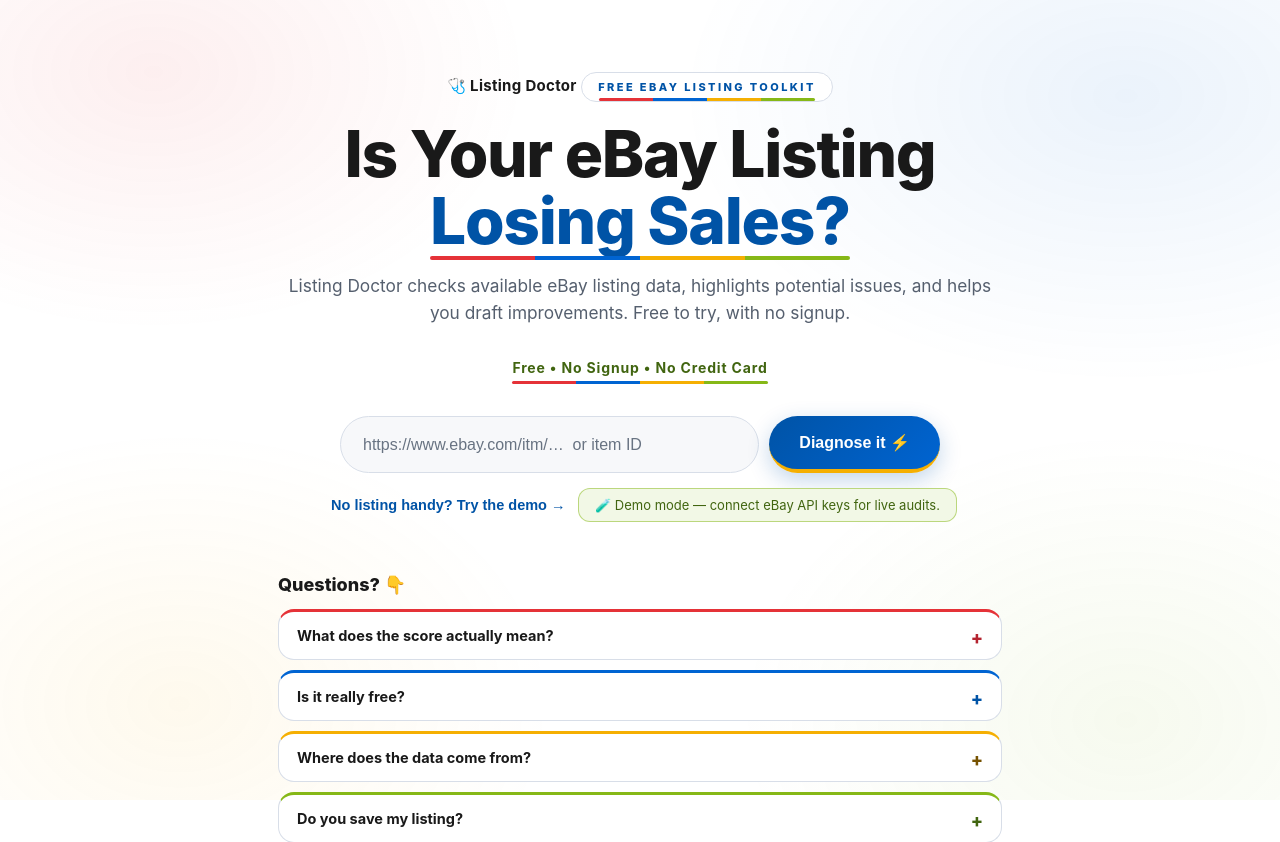
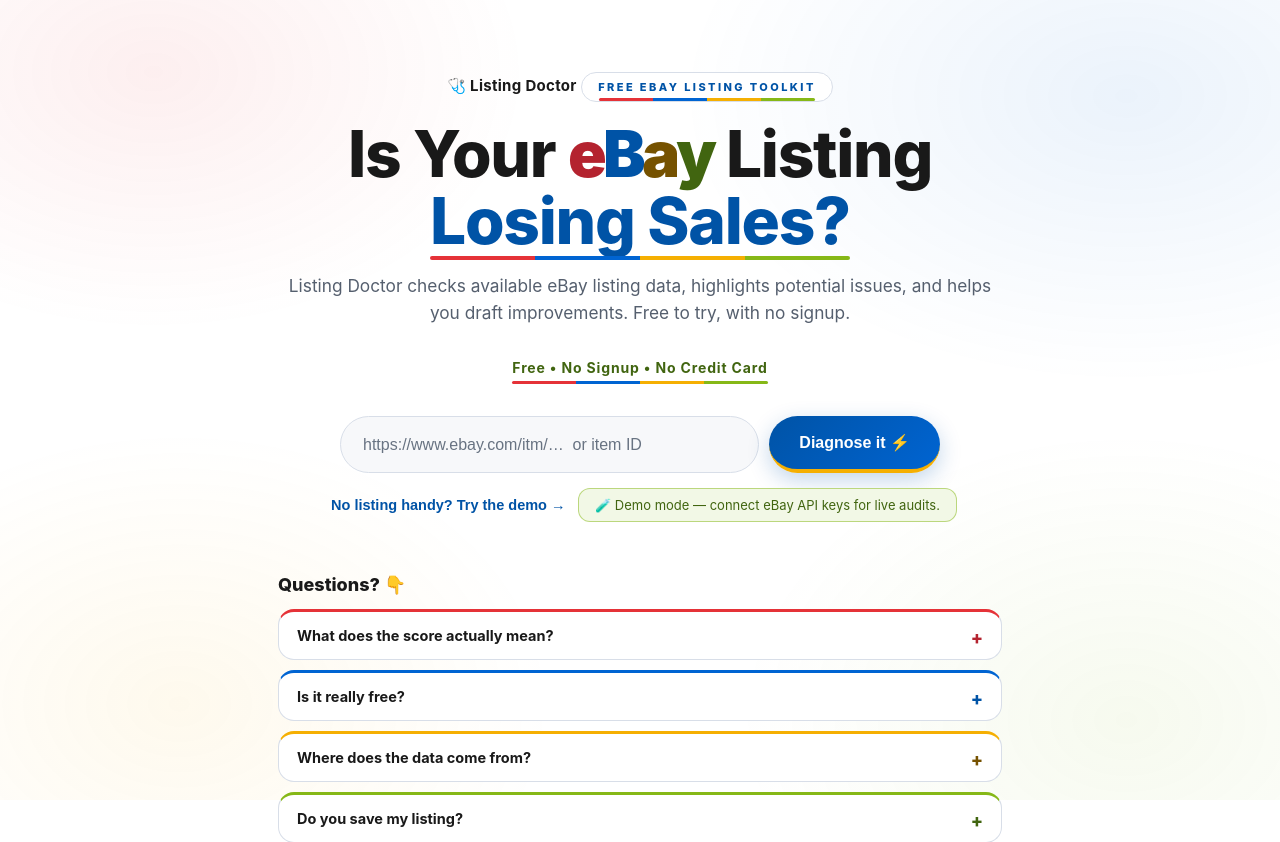
Before and after one commit to themahboob-jpg/listing-doctor, a Flask app: page / in a window 1280 px wide. Shown: the top 842 px of the page. Run offline with Flask 3, Linux system fonts and the light colour scheme.

Commit message:
Color the eBay wordmark in the homepage headline

```diff
--- a/templates/index.html
+++ b/templates/index.html
@@ -28,9 +28,9 @@
   <header class="hero">
     <a class="logo" href="/" aria-label="Listing Doctor — back to homepage">🩺 <span>Listing Doctor</span></a>
     <p class="eyebrow">FREE EBAY LISTING TOOLKIT</p>
-    <h1>Is Your eBay Listing <span class="grad">Losing Sales?</span></h1>
+    <h1>Is Your <span class="ebay-wordmark" aria-hidden="true"><span class="ebay-letter ebay-e">e</span><span class="ebay-letter ebay-b">B</span><span class="ebay-letter ebay-a">a</span><span class="ebay-letter ebay-y">y</span></span><span class="sr-only"> eBay</span> Listing <span class="grad">Losing Sales?</span></h1>
     <p class="sub">Listing Doctor checks available eBay listing data, highlights potential issues, and helps you draft improvements. Free to try, with no signup.</p>
-    <p class="trust">Free • No Signup • No Credit Card</p>
+    <p class="trust">Free <span aria-hidden="true">•</span> No Signup <span aria-hidden="true">•</span> No Credit Card</p>
 
     <div id="audit-pane">
     <form id="audit-form" class="audit-form">
```
